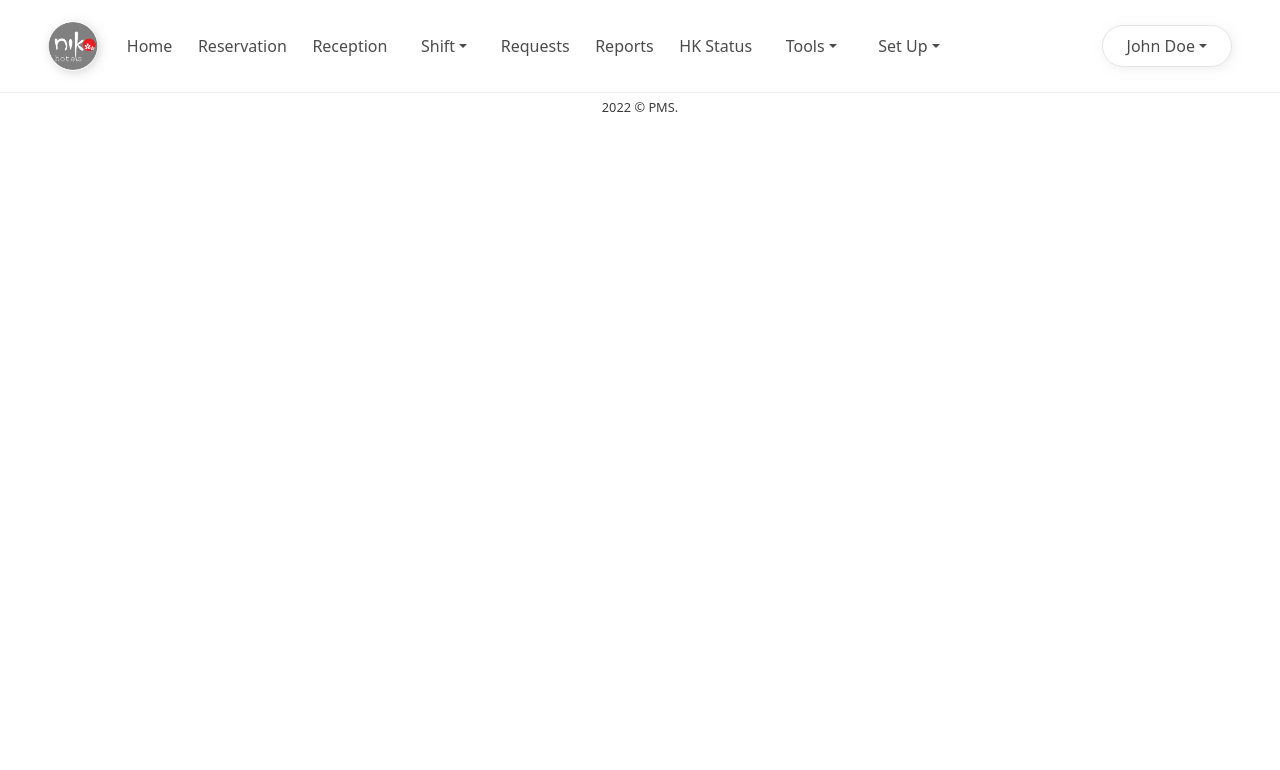
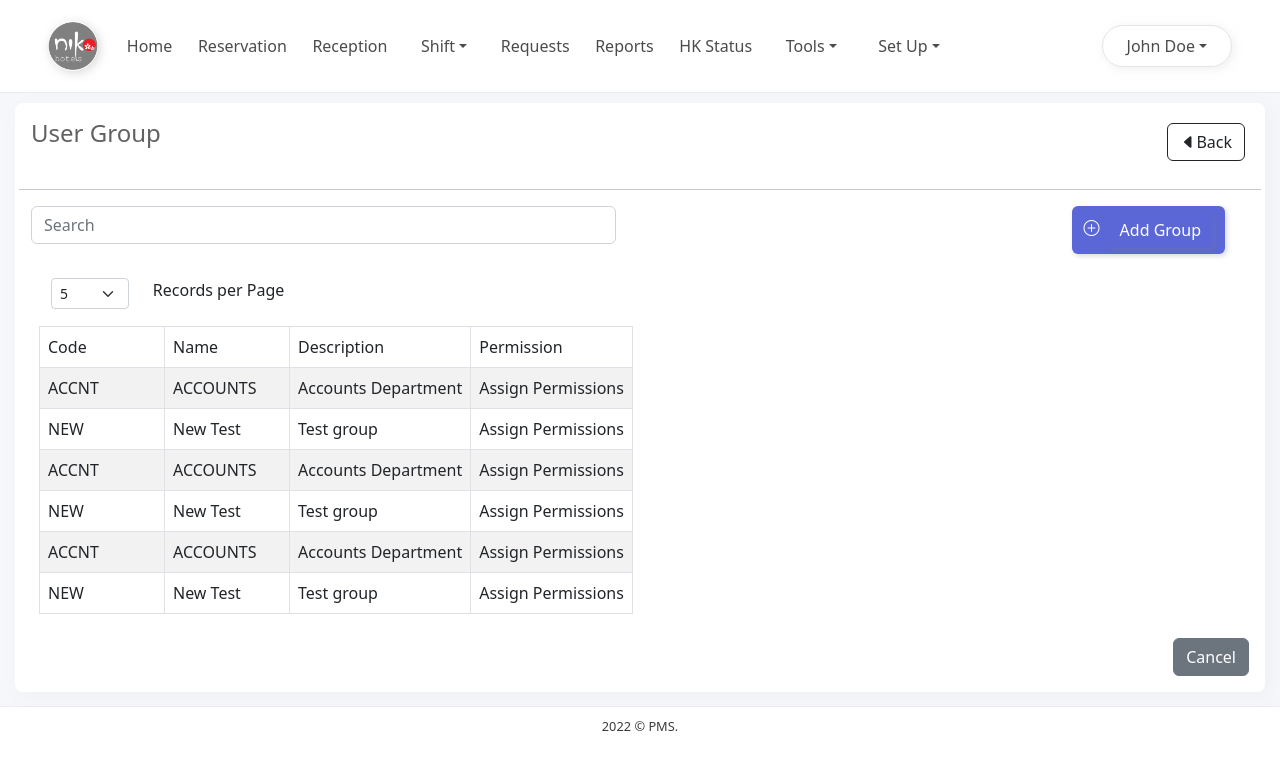
Before and after one commit to indocosmo-projects/PMS-Prototype, a React (Create React App) app: page /usergroup in a window 1280 px wide. Shown: the top 770 px of the page. Built offline with nearby package versions, Linux system fonts and the light colour scheme.

Commit message:
usr groups

```diff
--- a/src/component/UserGroups/UserGroups.css
+++ b/src/component/UserGroups/UserGroups.css
@@ -0,0 +1,29 @@
+.subhead{
+    margin-top : 10px;
+    border-top : 2px solid grey;
+    border-bottom : 2px solid grey;
+    padding : 10px;
+}
+
+.border{
+    height : 245px;
+}
+
+.request_table{
+    padding: .5em;
+    overflow-x: auto;
+    white-space: nowrap;
+    min-width: 100%;
+}
+
+@media only screen and (max-width: 1300px) {
+    .request_table{
+        display: block;
+    }
+    }
+
+.div-border{
+    border : 3px solid black;
+    margin: 2px;
+    color: white;
+}
--- a/src/component/UserGroups/UserGroups.js
+++ b/src/component/UserGroups/UserGroups.js
@@ -1,10 +1,107 @@
 import React, { Component } from 'react';
+import { Link } from "react-router-dom";
+import Form from 'react-bootstrap/Form';
+import UsgrpModal from '../UserGroups/UsgrpModal';
 
 function UserGroups() {
 
+    const details =
+    [
+    {id: 1, code:'ACCNT',name :'ACCOUNTS',description:'Accounts Department',permission:'Assign Permissions'},
+    {id: 2, code:'NEW',name :'New Test',description:'Test group',permission:'Assign Permissions'},
+    {id: 3, code:'ACCNT',name :'ACCOUNTS',description:'Accounts Department',permission:'Assign Permissions'},
+    {id: 4, code:'NEW',name :'New Test',description:'Test group',permission:'Assign Permissions'},
+    {id: 5, code:'ACCNT',name :'ACCOUNTS',description:'Accounts Department',permission:'Assign Permissions'},
+    {id: 6, code:'NEW',name :'New Test',description:'Test group',permission:'Assign Permissions'},
+   ];
+
+
+    const tdata = () =>{
         return(
-            <div></div>
+                <tbody>
+                    {
+                    details.map(detail => <tr key={detail.id} >
+                        <td className="left">{detail.code}</td>
+                        <td className="left">{detail.name}</td>
+                        <td className="left">{detail.description}</td>
+                        <td className="left">{detail.permission}</td>
+                    </tr>
+                    )}
+
+                </tbody>
         );
-}
+    }
+
+
+        return(
+            <div className="section">
+                    <div className="container-fluid formcontent">
+                        {/* ----- Heading ------ */}
+                        <div className='d-flex justify-content-between mb-4'>
+                            <h3 className="header">User Group </h3>
+                            <button className="btn btn-outline-dark m-1"><i className ="bi bi-caret-left-fill"></i>Back</button>
+                        </div>
+
+                        <div className="row">
+                        <hr/>
+
+                        <div className="row">
+                            <div className="col-sm-6">
+                                <div class="form-group">
+                                    <input type="text" class="form-control" placeholder="Search" id="usr" />
+                                </div>
+                            </div>
+                            <div className="col-sm-6">
+
+                                        <div className="mb-3 ">
+                                        <Link ><button className="btn btn-primary" title="New Reservation" style={{float : 'right'}}><i className ="bi bi-plus-circle me-2"></i><UsgrpModal/></button></Link>
+                                        </div>
+
+                            </div>
+                        </div>
+
+
+
+                        <div className="">
+                        <div className="row ms-2 mt-4">
+                                <div className="col-md-2 col-lg-1 col-3">
+                                    <Form.Select size='sm' aria-label="No of Records" name="rec" id="rec" /*onChange={(e) => setRecordno((e.target.value))}*/ >
+                                        <option value="1">5</option>
+                                        <option value="2">10</option>
+                                        <option value="3">15</option>
+                                        <option value="3">All</option>
+                                    </Form.Select>
+
+                                </div>
+                                <div className="col-md-6 col-5 col-lg-7 d-flex justify-content-start">
+                                    <p className="text">Records per Page</p>
+                                </div>
+
+
+                            </div>
+                        <table className="table table-striped request_table table-bordered">
+                            <thead >
+                                <tr>
+                                    <th className="thstyle left">Code</th>
+                                    <th className="thstyle left">Name</th>
+                                    <th className="thstyle left">Description</th>
+                                    <th className="thstyle left">Permission</th>
+                                </tr>
+                            </thead>
+                            {tdata()}
+
+                        </table>
+
+                        </div>
+                        <div className="right">
+                           <button type="button" className="btn btn-secondary" >Cancel</button>
+                        </div>
+
+                    </div>
+
+                </div>
+            </div>
+        );
+    }
 
 export default UserGroups;
--- /dev/null
+++ b/src/component/UserGroups/UsgrpModal.js
@@ -0,0 +1,60 @@
+import React,{ useState } from 'react';
+import Button from 'react-bootstrap/Button';
+import Modal from 'react-bootstrap/Modal';
+import Form from 'react-bootstrap/Form';
+import './UserGroups.css';
+
+function UsgrpModal() {
+
+const [show, setShow] = useState(false);
+
+const handleClose = () => setShow(false);
+const handleShow = () => setShow(true);
+
+return (
+  <>
+    <Button variant="primary" onClick={handleShow}>
+     Add Group
+    </Button>
+
+    <Modal
+      show={show}
+      onHide={handleClose}
+      backdrop="static"
+      keyboard={false}
+      style={{marginTop: 100}}
+    >
+      <Modal.Header className="bg-info" closeButton>
+        <Modal.Title >New User Group</Modal.Title>
+      </Modal.Header>
+      <Modal.Body>
+          <table>
+              <tr>
+                  <td className="thwidth left">Code <span className="asterik">*</span></td>
+                  <td className="thwidth left"> <input type="text" class="form-control" id="pwd"  /></td>
+              </tr>
+              <tr>
+                  <td className="thwidth left">Name <span className="asterik">*</span></td>
+                  <td className="thwidth left"> <input type="text" class="form-control" id="pwd"  /></td>
+              </tr>
+              <tr>
+                  <td className="thwidth left">Description <span className="asterik">*</span></td>
+                  <td className="thwidth left">
+                    <input type="text" class="form-control" id="pwd"  />
+                  </td>
+              </tr>
+          </table>
+      </Modal.Body>
+      <Modal.Footer>
+        <Button variant="primary" onClick={handleClose}>Save</Button>
+        <Button variant="danger" onClick={handleClose}>Reset</Button>
+        <Button variant="secondary" onClick={handleClose}>
+          Cancel
+        </Button>
+      </Modal.Footer>
+    </Modal>
+  </>
+);
+}
+
+export default UsgrpModal;
--- a/src/component/Users/Users.js
+++ b/src/component/Users/Users.js
@@ -5,6 +5,7 @@ import '../../style.css';
 import './Users.css';
 import Tab from 'react-bootstrap/Tab';
 import Tabs from 'react-bootstrap/Tabs';
+import UsrModal from '../Users/UsrModal';
 
 function Users() {
 
@@ -55,7 +56,7 @@ function Users() {
                             <div className="col-sm-6">
 
                                         <div className="mb-3 ">
-                                        <Link to="/addUser"><button className="btn btn-primary" title="New Reservation" style={{float : 'right'}}><i className ="bi bi-plus-circle me-2"></i>Add Users</button></Link>
+                                        <Link><button className="btn btn-primary" title="New Reservation" style={{float : 'right'}}><i className ="bi bi-plus-circle me-2"></i><UsrModal/></button></Link>
                                         </div>
 
                             </div>
--- /dev/null
+++ b/src/component/Users/UsrModal.js
@@ -0,0 +1,60 @@
+import React,{ useState } from 'react';
+import Button from 'react-bootstrap/Button';
+import Modal from 'react-bootstrap/Modal';
+import Form from 'react-bootstrap/Form';
+import './Users.css';
+
+function UsrModal() {
+
+const [show, setShow] = useState(false);
+
+const handleClose = () => setShow(false);
+const handleShow = () => setShow(true);
+
+return (
+  <>
+    <Button variant="primary" onClick={handleShow}>
+     Add User
+    </Button>
+
+    <Modal
+      show={show}
+      onHide={handleClose}
+      backdrop="static"
+      keyboard={false}
+      style={{marginTop: 100}}
+    >
+      <Modal.Header className="bg-info" closeButton>
+        <Modal.Title >New User Group</Modal.Title>
+      </Modal.Header>
+      <Modal.Body>
+          <table>
+              <tr>
+                  <td className="thwidth left">Code <span className="asterik">*</span></td>
+                  <td className="thwidth left"> <input type="text" class="form-control" id="pwd"  /></td>
+              </tr>
+              <tr>
+                  <td className="thwidth left">Name <span className="asterik">*</span></td>
+                  <td className="thwidth left"> <input type="text" class="form-control" id="pwd"  /></td>
+              </tr>
+              <tr>
+                  <td className="thwidth left">Description <span className="asterik">*</span></td>
+                  <td className="thwidth left">
+                    <input type="text" class="form-control" id="pwd"  />
+                  </td>
+              </tr>
+          </table>
+      </Modal.Body>
+      <Modal.Footer>
+        <Button variant="primary" onClick={handleClose}>Save</Button>
+        <Button variant="danger" onClick={handleClose}>Reset</Button>
+        <Button variant="secondary" onClick={handleClose}>
+          Cancel
+        </Button>
+      </Modal.Footer>
+    </Modal>
+  </>
+);
+}
+
+export default UsrModal;
--- a/src/style.css
+++ b/src/style.css
@@ -55,6 +55,13 @@ body{
     text-align: left;
 }
 
+.right{
+  text-align: right;
+}
+
+.asterik{
+  color: crimson;
+}
 
 .btn-primary{
     background-color: #5b67d6 !important;
```
